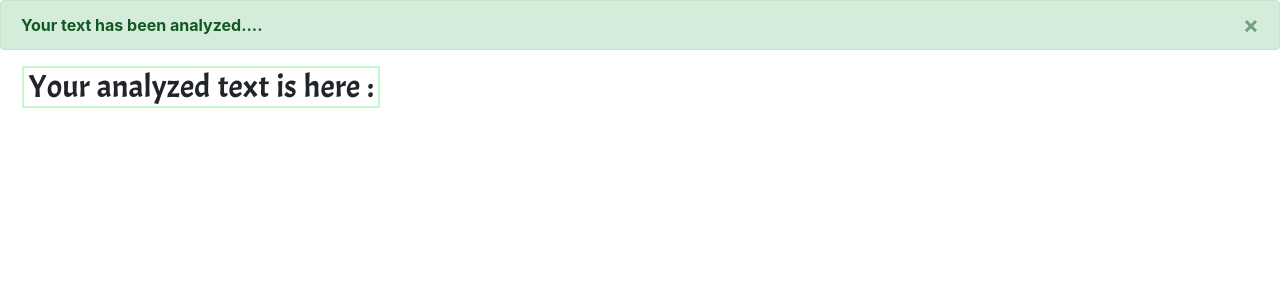
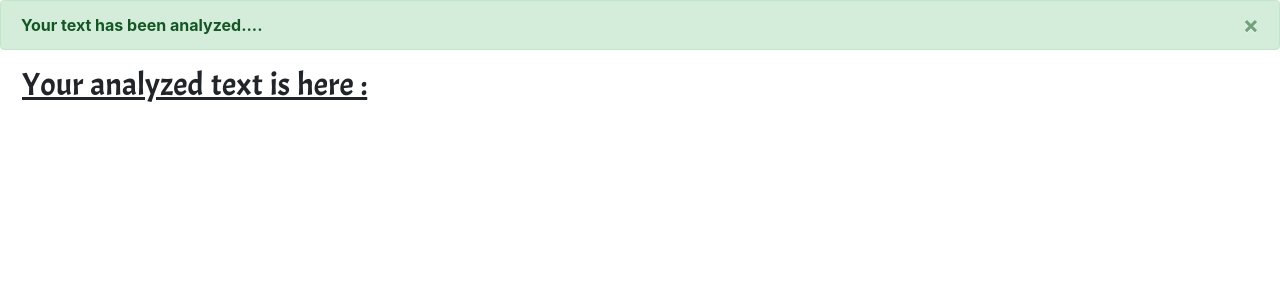
Before and after one commit to Srashtimittal/text-perfect, a Django app: template templates/analyze.html in a window 1280 px wide. Shown: the part 60-360 px from the top of the page. Run offline with Django 3.2, Linux system fonts and the light colour scheme; the template is opened without the code that fills it, so the values that code supplies are empty; some libraries are stand-ins or nearby versions.

Commit message:
initial commit

```diff
--- a/templates/analyze.html
+++ b/templates/analyze.html
@@ -28,8 +28,7 @@
           word-spacing: 2px;
           margin-left:22px;
           margin-bottom:0px;
-          border : 2px solid #C4F9CF;
-          width:28%;
+          text-decoration:underline;
           }
           h3{
            font-family: 'Acme', sans-serif;
@@ -55,7 +54,7 @@
   </button>
 </div>
         <h2>
-            <center> Your analyzed text is here : </center>
+             Your analyzed text is here :
         </h2>
     <br>
     <h3>
```
